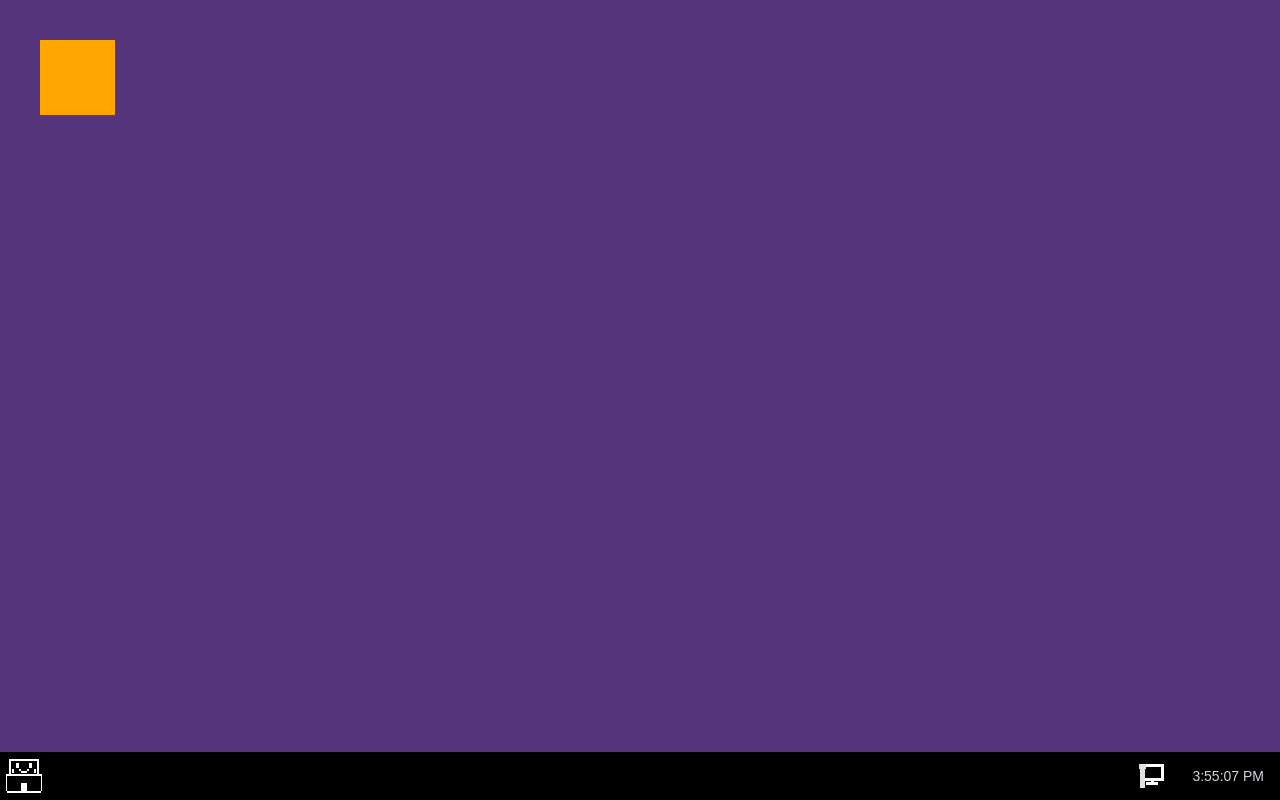
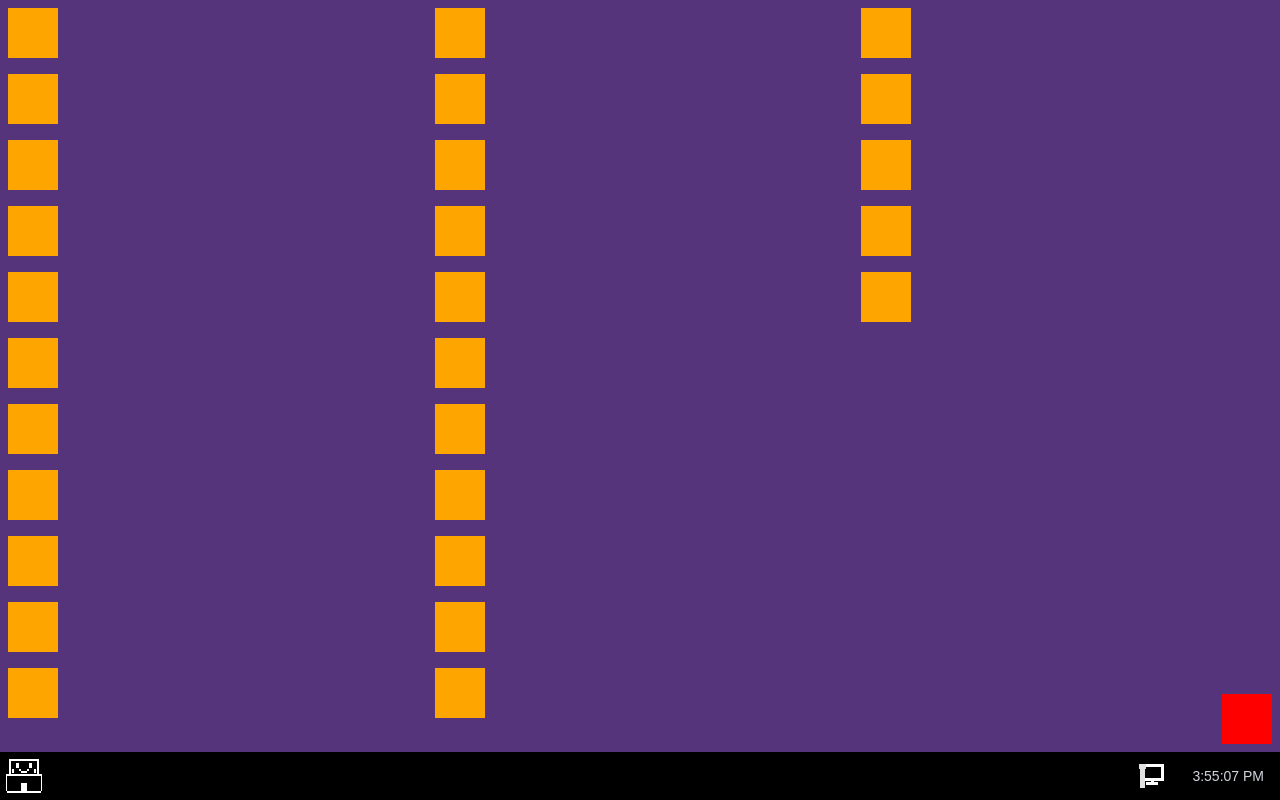
Before and after one commit to Mirko-125/mirkOS, a Next.js app: page / in a window 1280 px wide. Built offline with nearby package versions, Linux system fonts and the light colour scheme.

Commit message:
wip: testing icons

```diff
--- a/src/app/page.tsx
+++ b/src/app/page.tsx
@@ -1,5 +1,48 @@
+import React from "react";
+
+const DesktopIcon = ({ color }: { color: string }) => (
+  <div
+    className={`w-[50px] h-[50px] mx-2 my-2`}
+    style={{ backgroundColor: color }}
+  />
+);
+
 const Page = () => {
-  return <div className="m-10 w-[75px] h-[75px] bg-[#FFA500]"></div>;
+  return (
+    <div className="relative h-[calc(100vh-48px)] w-full">
+      <div className="flex flex-col flex-wrap h-full w-full">
+        <DesktopIcon color="#FFA500" />
+        <DesktopIcon color="#FFA500" />
+        <DesktopIcon color="#FFA500" />
+        <DesktopIcon color="#FFA500" />
+        <DesktopIcon color="#FFA500" />
+        <DesktopIcon color="#FFA500" />
+        <DesktopIcon color="#FFA500" />
+        <DesktopIcon color="#FFA500" />
+        <DesktopIcon color="#FFA500" />
+        <DesktopIcon color="#FFA500" />
+        <DesktopIcon color="#FFA500" />
+        <DesktopIcon color="#FFA500" />
+        <DesktopIcon color="#FFA500" />
+        <DesktopIcon color="#FFA500" />
+        <DesktopIcon color="#FFA500" />
+        <DesktopIcon color="#FFA500" />
+        <DesktopIcon color="#FFA500" />
+        <DesktopIcon color="#FFA500" />
+        <DesktopIcon color="#FFA500" />
+        <DesktopIcon color="#FFA500" />
+        <DesktopIcon color="#FFA500" />
+        <DesktopIcon color="#FFA500" />
+        <DesktopIcon color="#FFA500" />
+        <DesktopIcon color="#FFA500" />
+        <DesktopIcon color="#FFA500" />
+        <DesktopIcon color="#FFA500" />
+        <DesktopIcon color="#FFA500" />
+      </div>
+
+      <div className="absolute bottom-0 right-0 w-[50px] h-[50px] mx-2 my-2 bg-[#ff0000]" />
+    </div>
+  );
 };
 
 export default Page;
```
Also changed, not shown: src/app/layout.tsx (+4 -5 lines).
